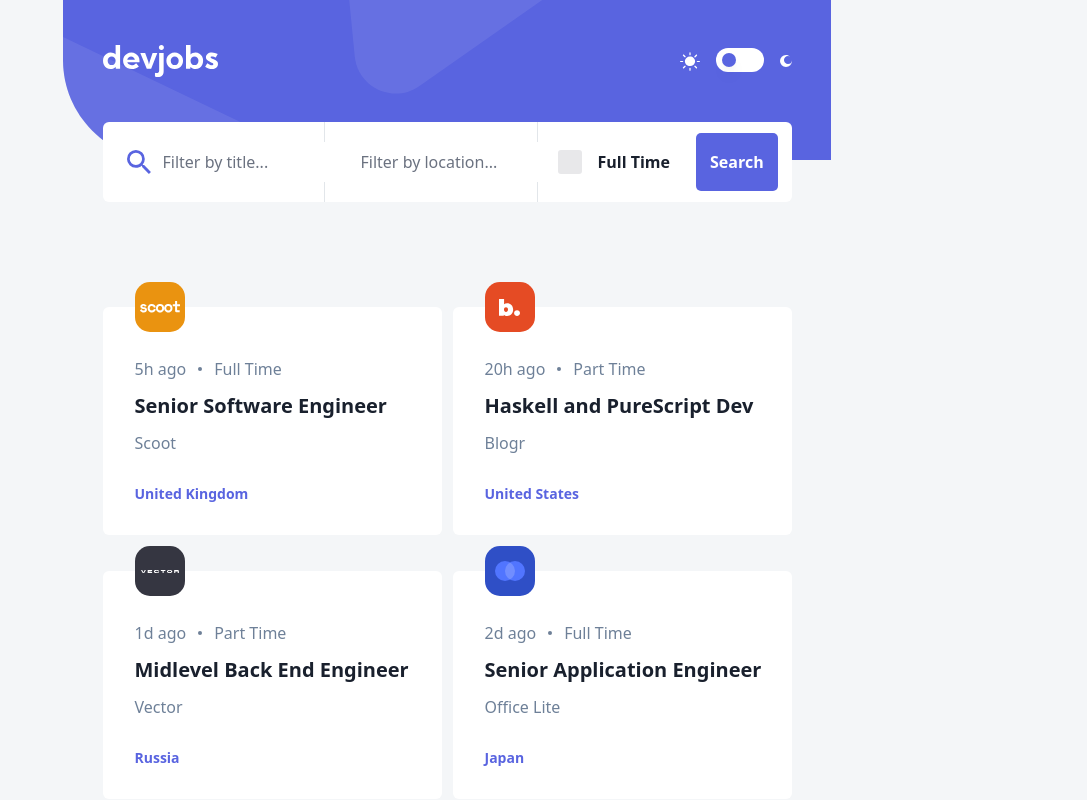
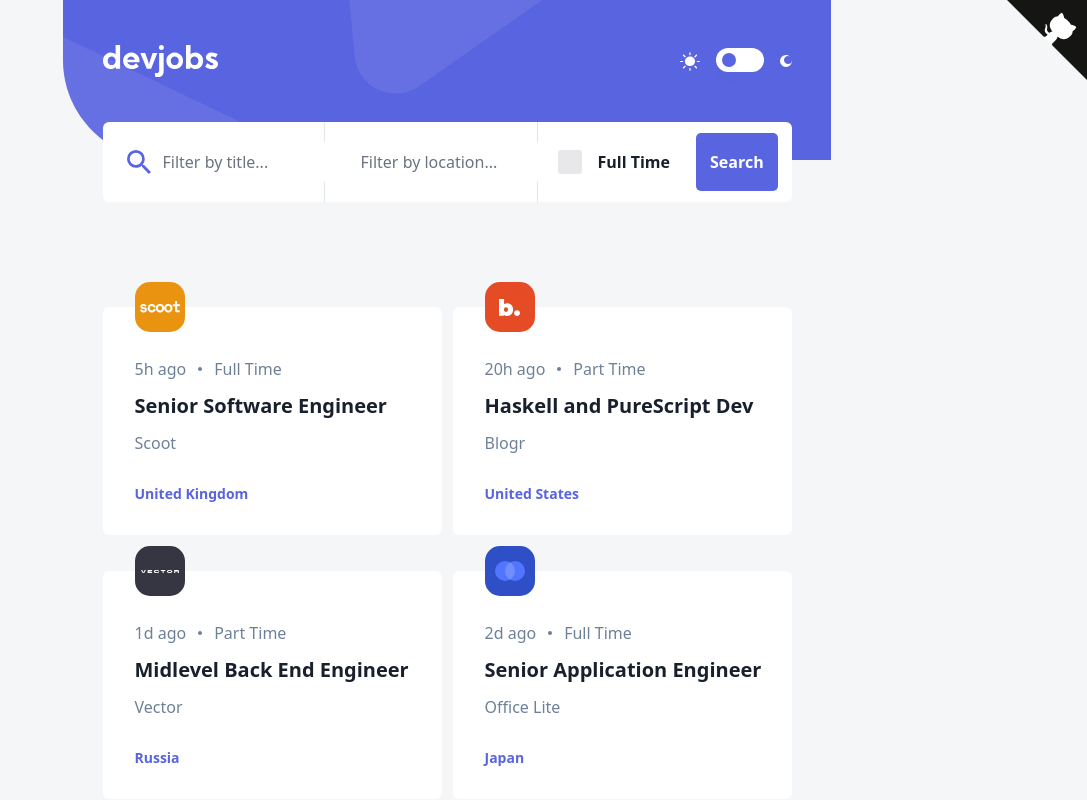
Before and after one commit to chris-nowicki/devjobs-web-app, a Next.js app: page / in a window 1280 px wide. Shown: the top 800 px of the page, without its empty margins (193-1280 px from the left). Built offline with nearby package versions, Linux system fonts and the light colour scheme.

Commit message:
added github corner link

```diff
--- a/app/globals.css
+++ b/app/globals.css
@@ -96,5 +96,45 @@
 }
 
 .jobLink:hover .position {
-    color: #6E8098;
+    color: #6e8098;
 }
+
+/* ocoto-corner */
+.github-corner:hover .octo-arm {
+    animation: octocat-wave 560ms ease-in-out;
+}
+@keyframes octocat-wave {
+    0%,
+    100% {
+        transform: rotate(0);
+    }
+    20%,
+    60% {
+        transform: rotate(-25deg);
+    }
+    40%,
+    80% {
+        transform: rotate(10deg);
+    }
+}
+@media (max-width: 500px) {
+    .github-corner:hover .octo-arm {
+        animation: none;
+    }
+    .github-corner .octo-arm {
+        animation: octocat-wave 560ms ease-in-out;
+    }
+}
+
+.github-corner svg {
+    fill: #151513;
+    color: #fff;
+    position: absolute;
+    top: 0;
+    border: 0;
+    right: 0;
+}
+
+.octo-arm {
+    transform-origin: 130px 106px;
+}
--- a/app/layout.tsx
+++ b/app/layout.tsx
@@ -1,5 +1,6 @@
 import './globals.css'
 import Providers from './Providers'
+import GitHubCorner from '@/components/GitHubCorner'
 
 import { Kumbh_Sans } from 'next/font/google'
 
@@ -26,6 +27,7 @@
                         <main>{children}</main>
                     </Providers>
                 </div>
+                <GitHubCorner />
             </body>
         </html>
     )
--- /dev/null
+++ b/components/GitHubCorner.tsx
@@ -0,0 +1,29 @@
+export default function GitHubCorner() {
+    return (
+        <a
+            href="https://github.com/chris-nowicki/devjobs-web-app"
+        className="github-corner"
+        target={'_blank'}
+            aria-label="View source on GitHub"
+        >
+            <svg
+                width="80"
+                height="80"
+                viewBox="0 0 250 250"
+                aria-hidden="true"
+            >
+                <path d="M0,0 L115,115 L130,115 L142,142 L250,250 L250,0 Z"></path>
+                <path
+                    className="octo-arm"
+                    d="M128.3,109.0 C113.8,99.7 119.0,89.6 119.0,89.6 C122.0,82.7 120.5,78.6 120.5,78.6 C119.2,72.0 123.4,76.3 123.4,76.3 C127.3,80.9 125.5,87.3 125.5,87.3 C122.9,97.6 130.6,101.9 134.4,103.2"
+                    fill="currentColor"
+                ></path>
+                <path
+                    className="octo-body"
+                    d="M115.0,115.0 C114.9,115.1 118.7,116.5 119.8,115.4 L133.7,101.6 C136.9,99.2 139.9,98.4 142.2,98.6 C133.8,88.0 127.5,74.4 143.8,58.0 C148.5,53.4 154.0,51.2 159.7,51.0 C160.3,49.4 163.2,43.6 171.4,40.1 C171.4,40.1 176.1,42.5 178.8,56.2 C183.1,58.6 187.2,61.8 190.9,65.4 C194.5,69.0 197.7,73.2 200.1,77.6 C213.8,80.2 216.3,84.9 216.3,84.9 C212.7,93.1 206.9,96.0 205.4,96.6 C205.1,102.4 203.0,107.8 198.3,112.5 C181.9,128.9 168.3,122.5 157.7,114.1 C157.9,116.9 156.7,120.9 152.7,124.9 L141.0,136.5 C139.8,137.7 141.6,141.9 141.8,141.8 Z"
+                    fill="currentColor"
+                ></path>
+            </svg>
+        </a>
+    )
+}
```
